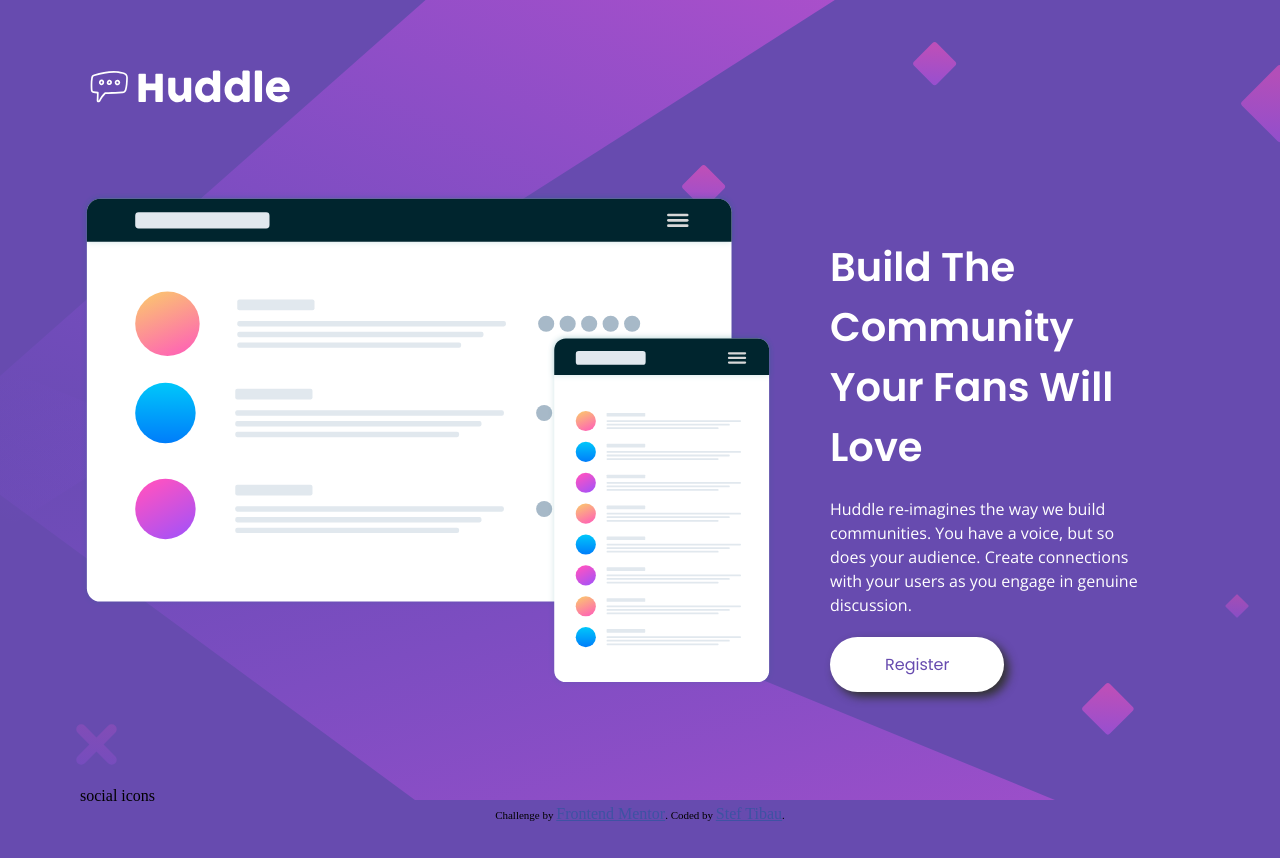
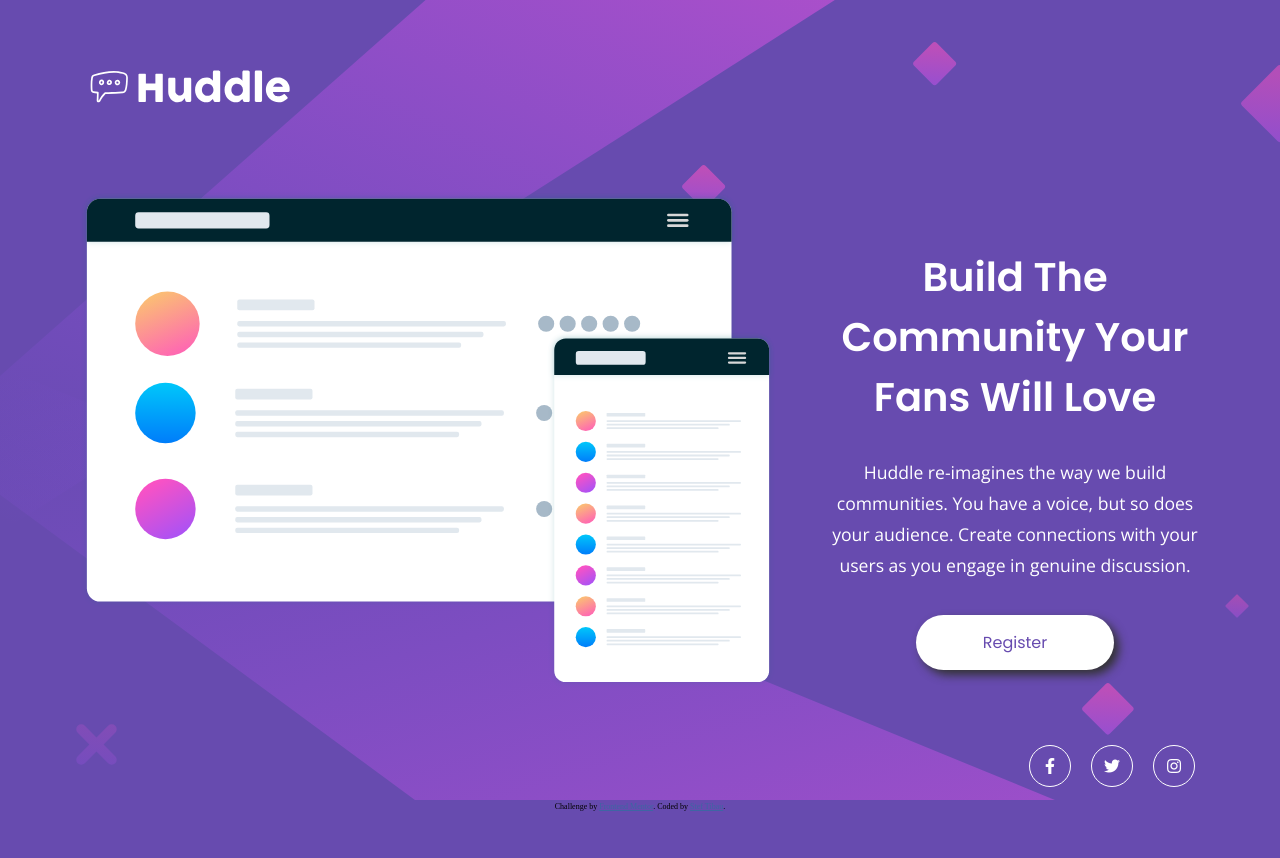
Before and after one commit to stibau/huddle_landing_page, a plain HTML site: page index.html in a window 1280 px wide. Drawn offline with nearby package versions, Linux system fonts and the light colour scheme.

Commit message:
first version of solution finalized

```diff
--- a/css/styles.css
+++ b/css/styles.css
@@ -46,7 +46,7 @@ body{
     .main{
         display:flex;
         justify-content: flex-start;
-        padding: 50px 0;
+        padding: 50px 0 25px;
     }
 }
 
@@ -60,23 +60,41 @@ body{
 }
 
 .explanation{
-
-    padding: 45px 55px;
+    padding: 45px  0;
     color: var(--white);
+    text-align:center;
+}@media screen and (min-width: 500px){
+    .explanation{
+        padding: 45px 0px 45px 55px;
+    }
 }
 
 .explanation > h1{
     font-family: "Poppins";
     font-weight: 600;
-    font-size: 2.5em;
+    font-size: 1.5em;
+    text-align: center;
+    margin: 10px 0;
+}@media screen and (min-width: 500px){
+    .explanation > h1{
+        font-size: 2.5em;
+    }
 }
 
 .explanation > p {
     font-family: "Open Sans";
     font-weight: 400;
-    padding: 20px 0;
-    line-height: 1.5;
-
+    text-align: center;
+    margin: 10px 0;
+    line-height: 1.75;
+    padding: 10px 0;
+}@media screen and (min-width: 500px){
+    .explanation > p {
+        font-family: "Open Sans";
+        font-size: 1.1em;
+        padding: 20px 0;
+        line-height: 1.75;
+    }
 }
 
 .explanation > .btn {
@@ -86,15 +104,60 @@ body{
     color: var(--violet);
     font-size: 1em;
     background: var(--white);
-    padding: 15px 55px 15px 55px;
     text-decoration: none;
     border: none;
+    padding: 10px 75px;
+    margin: 5px 0;
+}@media screen and (min-width: 500px){
+    .explanation > .btn {
+        padding: 15px 67px;
     }
+}
 
- .explanation >  .btn:hover {
+.explanation >  .btn:hover {
     background: var(--soft-magenta);
     text-decoration: none;
+}
+
+.social-icons{
+    color: var(--white);
+    display:flex;
+    justify-content: center;
+    margin-bottom: 50px;
+}@media screen and (min-width: 500px){
+    .social-icons {
+        justify-content: flex-end;
+        margin-bottom: 15px;
     }
+}
 
-.attribution { font-size: 11px; text-align: center; }
-.attribution a { color: hsl(228, 45%, 44%); }
+.icon-container
+{
+    height: 30px;
+    width: 30px;
+    border: 1px solid var(--white);
+    border-radius: 50%;
+    display: flex;
+    align-items: center;
+    justify-content: center;
+    margin: 0 5px;
+
+}@media screen and (min-width: 500px){
+    .icon-container {
+        height: 40px;
+        width: 40px;
+        margin-left: 15px;
+    }
+}
+
+.icon-container:hover {
+    color: var(--soft-magenta);
+    border-color: var(--soft-magenta);
+}
+
+.footer{
+    text-align: center;
+}
+
+.attribution { font-size: 0.5em; text-align: center; }
+.attribution a { font-size: 1em; color: hsl(216, 45%, 44%); }
--- a/index.html
+++ b/index.html
@@ -8,6 +8,7 @@
   <link rel="stylesheet" href="css/styles.css" />
   <link rel="preconnect" href="https://fonts.gstatic.com">
   <link href="https://fonts.googleapis.com/css2?family=Open+Sans&family=Poppins:wght@400;600&display=swap" rel="stylesheet">
+  <link rel="stylesheet" href="https://cdnjs.cloudflare.com/ajax/libs/font-awesome/5.15.3/css/all.min.css">
   <title>Frontend Mentor | Huddle landing page with single introductory section</title>
 </head>
 <body>
@@ -26,7 +27,11 @@
     </div>
   </main>
   <footer>
-    social icons
+    <div class="social-icons">
+      <div class="icon-container"><i class="icon fab fa-facebook-f"></i></div>
+      <div class="icon-container"><i class="icon fab fa-twitter"></i></div>
+      <div class="icon-container"><i class="icon fab fa-instagram"></i></div>
+    </div>
     <p class="attribution">
       Challenge by <a href="https://www.frontendmentor.io?ref=challenge" target="_blank">Frontend Mentor</a>.
       Coded by <a href="#">Stef Tibau</a>.
```
Also changed, not shown: images/desktop_solution.png (added), images/mobile_solution.png (added), 1 other file.
